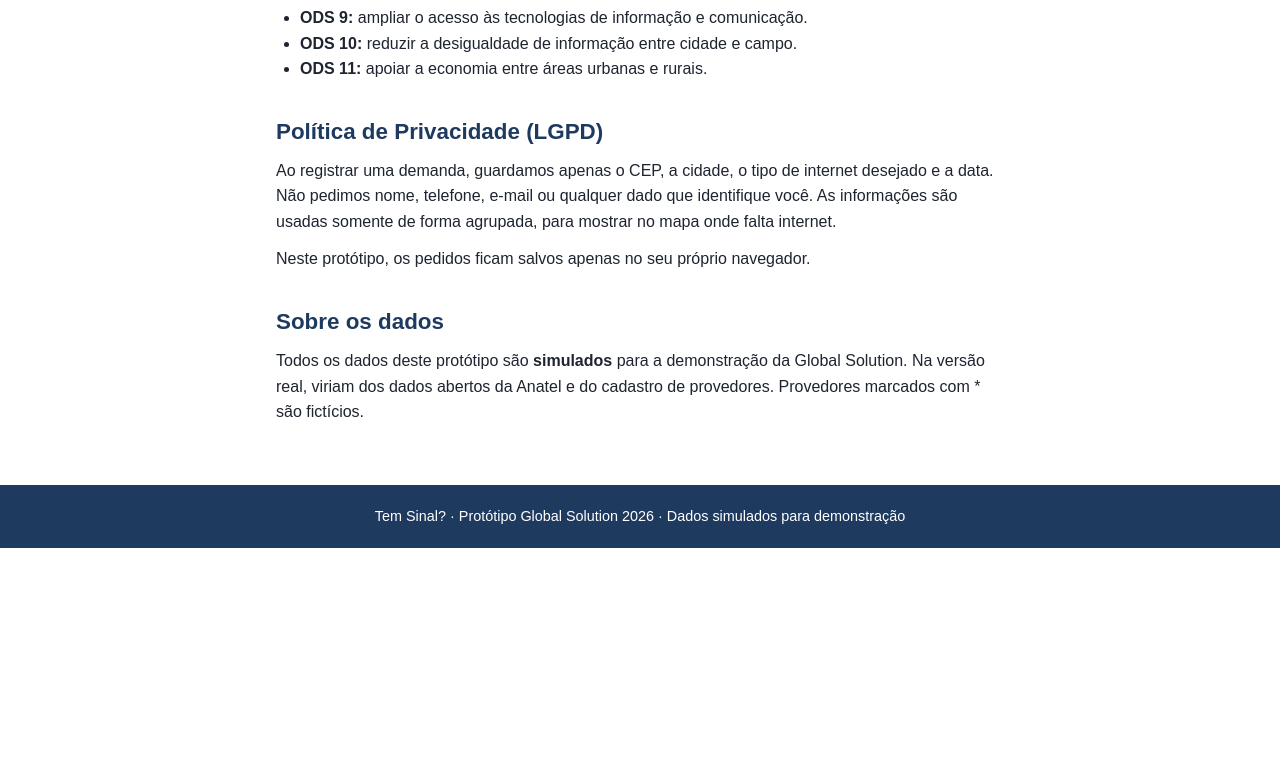
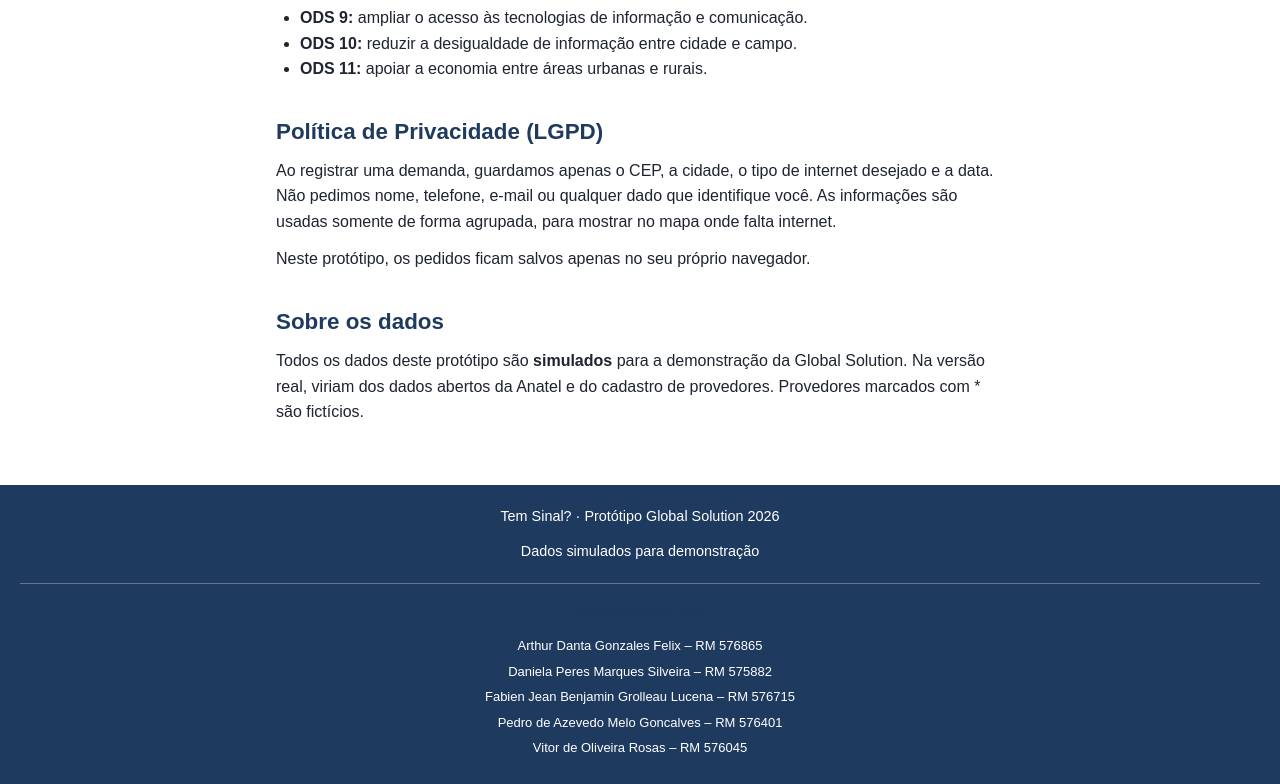
Before and after one commit to arthur501/tem-sinal-projeto-gs, a plain HTML site: page sobre.html in a window 1280 px wide. Shown: the part 703-1487 px from the top of the page. Before the commit the page ends 1251 px from the top, so only its background shows below. Drawn offline with Linux system fonts and the light colour scheme.

Commit message:
Revise footer with developer information
Updated footer to include developer names and structured content.

```diff
--- a/sobre.html
+++ b/sobre.html
@@ -63,9 +63,23 @@
     </div>
   </main>
 
-  <footer class="rodape">
-    Tem Sinal? · Protótipo Global Solution 2026 · Dados simulados para demonstração
-  </footer>
+
+<footer class="rodape">
+
+    <p>Tem Sinal? · Protótipo Global Solution 2026</p>
+    <p>Dados simulados para demonstração</p>
+
+    <div class="integrantes">
+        <h3>Desenvolvido por:</h3>
+
+        <p>Arthur Danta Gonzales Felix – RM 576865</p>
+        <p>Daniela Peres Marques Silveira – RM 575882</p>
+        <p>Fabien Jean Benjamin Grolleau Lucena – RM 576715</p>
+        <p>Pedro de Azevedo Melo Goncalves – RM 576401</p>
+        <p>Vitor de Oliveira Rosas – RM 576045</p>
+    </div>
+
+</footer>
 
   <script src="js/comum.js"></script>
 </body>
```
